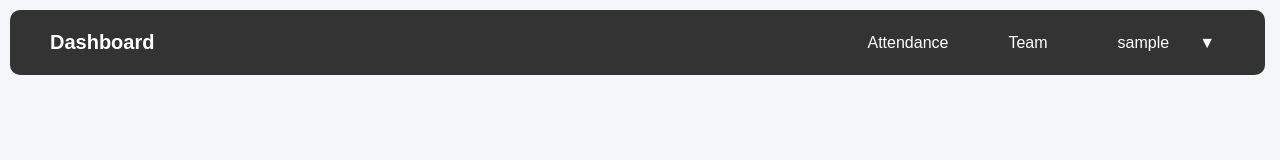
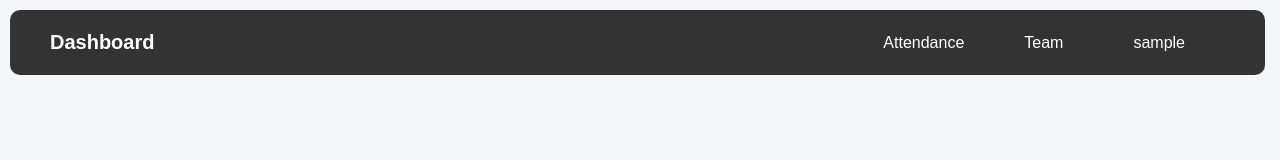
Before and after one commit to bhotw/354_attendance, a React (Create React App) app in the folder admin/: page /addcard in a window 1280 px wide. Shown: the top 160 px of the page. Built offline with nearby package versions, Linux system fonts and the light colour scheme; no server answers; sample sign-in values are in the browser's storage.

Commit message:
fixing the navbar

```diff
--- a/admin/src/components/Navbar.css
+++ b/admin/src/components/Navbar.css
@@ -52,6 +52,7 @@
   color: black;
   border: 1px solid #ddd;
   box-shadow: 0px 4px 6px rgba(0, 0, 0, 0.1);
+  border-radius: 10px;
   min-width: 150px;
   padding: 10px 0;
   display: none;  /* Hidden by default */
--- a/admin/src/components/Navbar.js
+++ b/admin/src/components/Navbar.js
@@ -85,7 +85,6 @@ const Navbar = () => {
         <div className="dropdown">
           <button onClick={() => setIsDropdownOpen(!isDropdownOpen)} className="dropdown-toggle">
           <span className="username">{username}</span>
-            ▼
           </button>
           {isDropdownOpen && (
           <div className="dropdown-menu">
```
